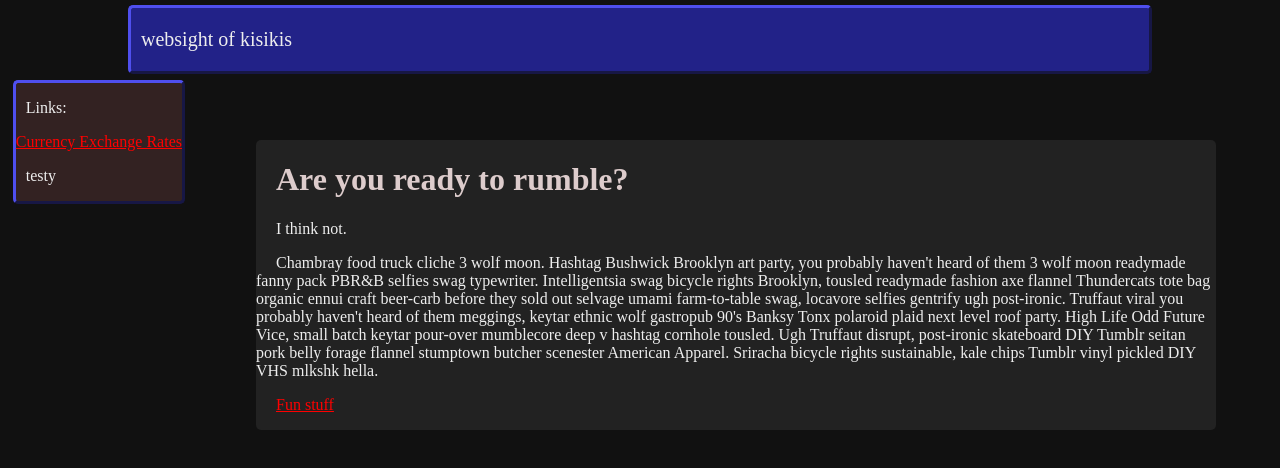
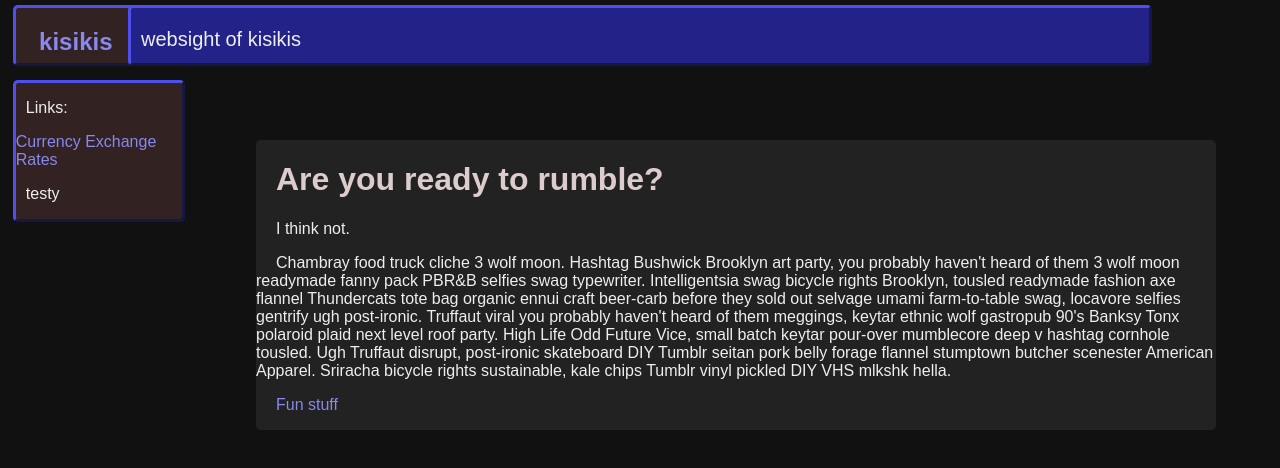
Before and after one commit to kisikis/kisikis.github.io, a plain HTML site: page index.html in a window 1280 px wide. Drawn offline with Linux system fonts and the light colour scheme.

Commit message:
add logo, slight modifications

```diff
--- a/index.html
+++ b/index.html
@@ -9,6 +9,10 @@
 </head>
 
 <body>
+
+<div id="logo">
+    <h2><a href="index.html">kisikis</a></h2>
+</div>
 
 <div id="header">
     <p>websight of kisikis</p>
--- a/style.css
+++ b/style.css
@@ -1,40 +1,57 @@
 body {
  background-color:#111111;
+ font-family: sans-serif;
 }
 
 h1 {
- color:#ddcccc;
+ color: #ddcccc;
 }
 
 p {
- color:#eeeeee;
+ color: #eeeeee;
 }
 
- /* unvisited link */
 a:link {
-    color: red;
+    color: #8888ee;
+    text-decoration: none;
 }
 
-/* visited link */
 a:visited {
-    color: #8888EE;
+    color: #8888ee;
+    text-decoration: none;
 }
 
-/* mouse over link */
 a:hover {
-    color: hotpink;
+    color: #ffa0cc;
+    text-decoration: none;
 }
 
-/* selected link */
 a:active {
-    color: blue;
+    color: #ff00ff;
+    text-decoration: none;
+}
+
+#logo {
+ position: absolute;
+ top: 5px;
+ left: 1%;
+ height: 55px;
+ width: 120px;
+ border-style: outset;
+ background-color: #332222;
+ border-style: outset;
+ border-color: #333399;
+ border-radius: 5px;
+ color: #ddcccc;
+ text-align: center;
 }
 
 #header {
- position:absolute;
- top:5px;
- left:10%;
- right:10%;
+ position: absolute;
+ top: 5px;
+ left: 10%;
+ right: 10%;
+ height: 55px;
  border-style: outset;
  border-color: #333399;
  border-radius: 5px;
@@ -44,25 +61,25 @@ a:active {
  text-indent: 10px;
 }
 
-#main {
- position:absolute;
- top:140px;
- left:20%;
- width: 75%;
- background-color:#222222;
- border-radius: 5px;
- text-indent: 20px;
-}
-
 #side {
- position:absolute;
+ position: absolute;
  top: 10%;
  left: 1%;
  width: 13%;
- background-color:#332222;
+ background-color: #332222;
  border-style: outset;
  border-color: #333399;
  border-radius: 5px;
  color: #ddcccc;
  text-indent: 10px;
 }
+
+#main {
+ position: absolute;
+ top: 140px;
+ left: 20%;
+ width: 75%;
+ background-color: #222222;
+ border-radius: 5px;
+ text-indent: 20px;
+}
```
Also changed, not shown: currency.html (+4 -0 lines).
